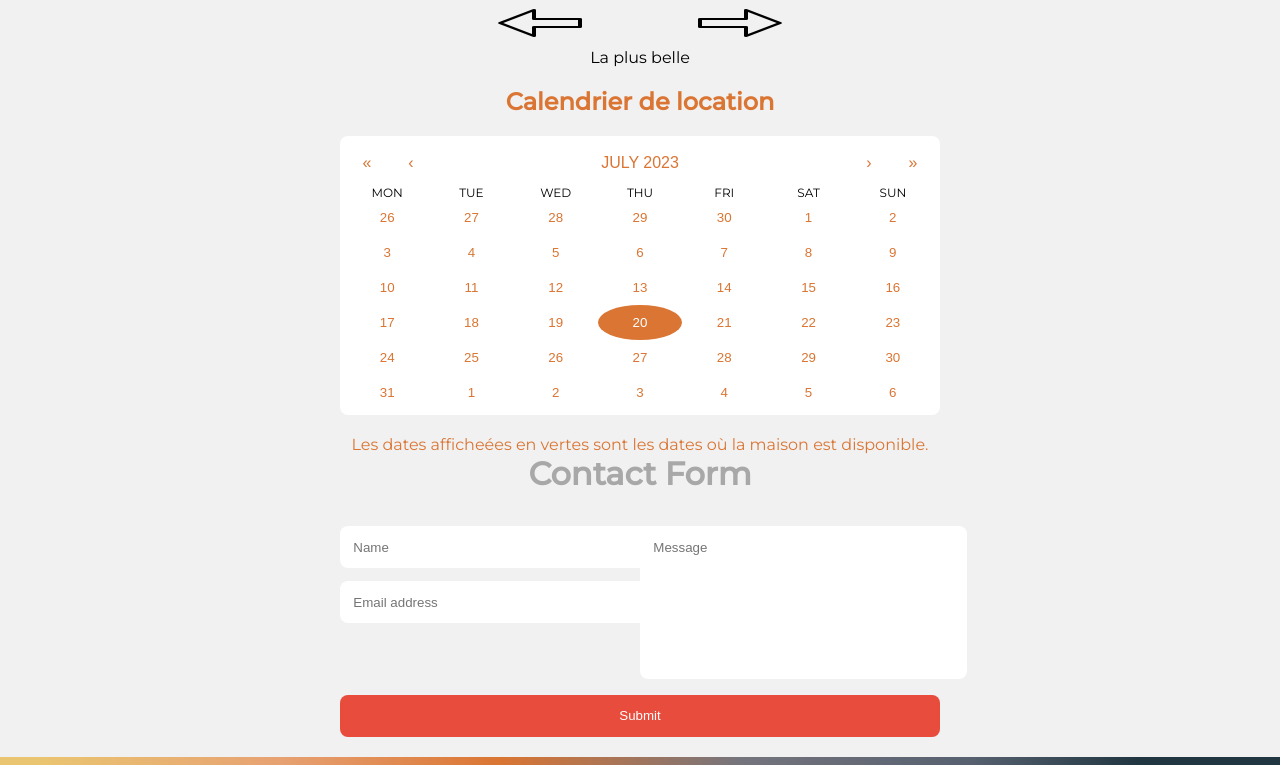
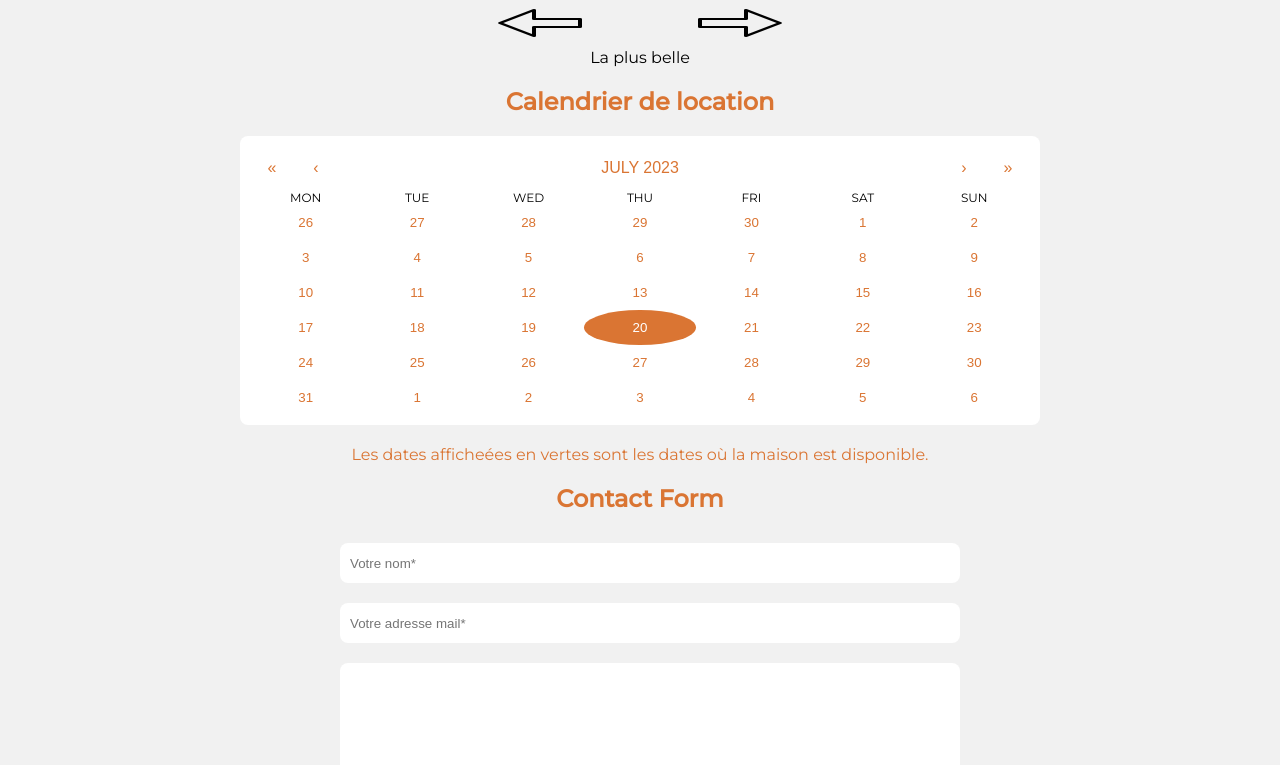
Before and after one commit to JeremyPromsy/lafamicale, a React (Create React App) app in the folder my-app/: page / in a window 1280 px wide. Shown: the part 642-1407 px from the top of the page. Built offline with nearby package versions, Linux system fonts and the light colour scheme; no server answers.

Commit message:
Avancement

```diff
--- a/my-app/src/components/FormContact.jsx
+++ b/my-app/src/components/FormContact.jsx
@@ -31,16 +31,16 @@ function App() {
 
     return (
         <div>
-            <h1>Contact Form</h1>
-            <form className='cf' ref={form} onSubmit={sendEmail}>
-                <div className='half left cf'>
-                    <input type='text' placeholder='Name' name='user_name' />
-                    <input type='email' placeholder='Email address' name='user_email' />
+            <h2>Contact Form</h2>
+            <form className='formulaire' ref={form} onSubmit={sendEmail}>
+                <div className='champNomMail'>
+                    <input className='champNom' placeholder='Votre nom*' name='user_name' />
+                    <input className='champMail' placeholder='Votre adresse mail*' name='user_email' />
                 </div>
-                <div className='half right cf'>
-                    <textarea name='message' type='text' placeholder='Message'></textarea>
+                <div className='messageAuteur'>
+                    <textarea className='message' type='text' placeholder='Votre message ici'> </textarea>
                 </div>
-                    <input type='submit' value='Submit' id='input-submit' />
+                    <input className='boutonEnvoyer' value='Envoyer' id='input-submit' />
             </form>
         </div>
     );
--- a/my-app/src/pages/Contact.jsx
+++ b/my-app/src/pages/Contact.jsx
@@ -1,12 +1,15 @@
 import React from "react";
 import "../styles/contact.css"
+import FormContact from "../components/FormContact"
 
 function Contact() {
   return (
     <div className="pageInfo">
+    <FormContact />
     <div className="contactPage">
       <div className="contactDiv">
-        <h1>Contactez-nous !</h1>
+        <h2>Contactez-nous !</h2>
+        <p>Ou envoyez un mail directement, si vous le souhaitez en cliquant sur le bouton, ci-dessous.</p>
         <p><a href="mailto:lafamicale@gmail.com"  aria-label="contacter l'agence par mail"><button className="buttonContact">Nous joindre </button></a></p>
       </div>
       <div className="contactGoogle">
--- a/my-app/src/styles/contact.css
+++ b/my-app/src/styles/contact.css
@@ -1,6 +1,7 @@
 .pageInfo {
     display: flex;
     justify-content: center;
+    flex-direction: column;
 }
 
 .contactPage {
@@ -34,27 +35,16 @@ p{
     border-color: black;
 }
 
+
+.contactGoogle {
+  display: flex;
+  justify-content: center;
+  margin: 20px 0;
+}
 .Google{
     width:600px;
     height:450px;
     border-color:rgb(234,197,113);
+    display: flex;
+    justify-content: center;
 }
-
-
-
-/*
-<Formik
-        initialValues={{ name: "", email: "", message:""}}
-        onSubmit={async (values) => {
-          await new Promise((resolve) => setTimeout(resolve, 500));
-          alert(JSON.stringify(values, null, 2));
-        }}
-      >
-        <Form>
-          <Field name="name" type="text" required />
-          <Field name="email" type="email" required/>
-          <Field name="message" type="text" required/>
-          <button type="submit">Envoyer</button>
-        </Form>
-      </Formik>
-*/
--- a/my-app/src/styles/formcontact.css
+++ b/my-app/src/styles/formcontact.css
@@ -1,17 +1,39 @@
-h1 { text-align: center; color: #a8a8a8; }
+.formulaire {
+    max-width: 600px;
+    text-align: center;
+    margin: 20px auto;
+    display: flex;
+    justify-content: space-between;
+    flex-direction: column;
+}
 
-form { max-width: 600px; text-align: center; margin: 20px auto; }
-
-input, textarea { border: 0; outline: 0; padding: 1em; border-radius: 8px; display: block; width: 100%; margin-top: 1em; font-family: 'Merriweather', sans-serif; resize: none; }
-#input-submit { color: white; background: #e74c3c; cursor: pointer; }
-#input-submit:hover { box-shadow: 0 1px 1px 1px rgba(0, 0, 0, 0.2); }
-textarea { height: 126px; }
-.half { float: left; width: 48%; margin-bottom: 1em; }
-.right { width: 50%; } .left { margin-right: 2%; }
+.champMail, .champNom, .boutonEnvoyer {
+    border: 0;
+    outline: 0;
+    padding: 10px;
+    border-radius: 8px;
+    width:600px;
+    height:20px;
+    margin: 10px 0;
+}
 
 
-@media (max-width: 480px) {
-    .half { width: 100%; float: none; margin-bottom: 0; } }
-    .cf:before, .cf:after { content: ' '; display: table; }
-    .cf:after { clear: both;
-    }
+.message {
+    border: 0;
+    outline: 0;
+    padding: 10px;
+    border-radius: 8px;
+    width:600px;
+    height:100px;
+    margin: 10px 0;
+}
+
+.boutonEnvoyer {
+    color: white;
+    background: rgba(218,117,51,1);
+    text-align: center;
+}
+
+.boutonEnvoyer:hover {
+    box-shadow: 0 1px 1px 1px rgba(0, 0, 0, 0.2);
+}
--- a/my-app/src/styles/location.css
+++ b/my-app/src/styles/location.css
@@ -46,12 +46,10 @@ h2, p {
  }
 
  .react-calendar {
-  width: 600px;
-  max-width: 100%;
+  max-width: 800px;
   background-color: #fff;
   border-radius: 8px;
-
-  padding: 5px;
+  padding: 10px;
   margin-bottom: 20px;
  }
 
```
